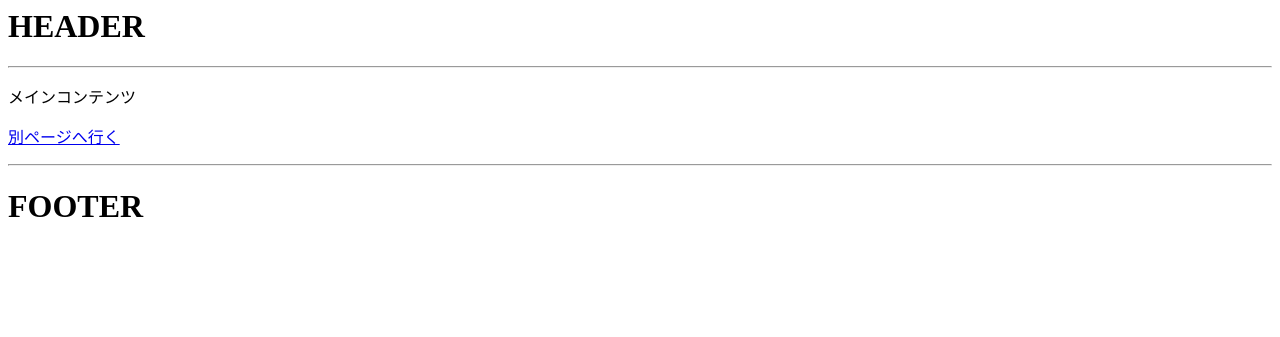
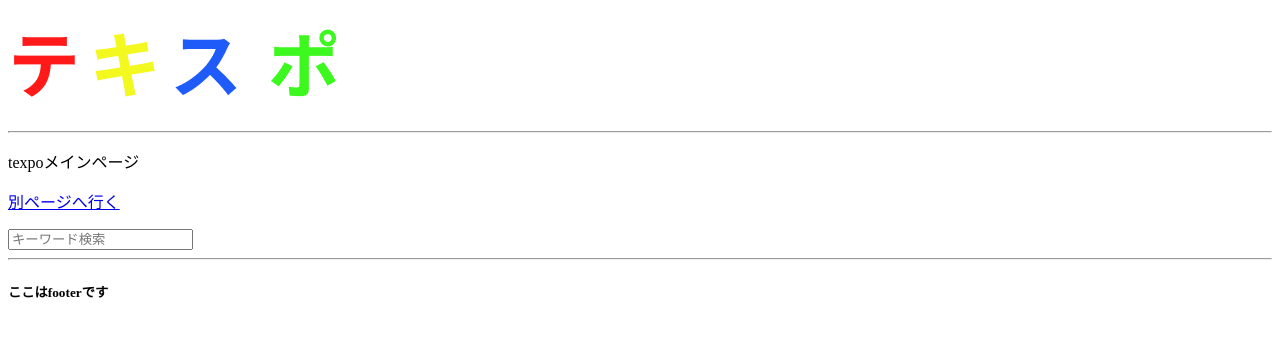
Before and after one commit to MRs355-2/JK-S2, a Flask app: page / in a window 1280 px wide. Shown: the top 337 px of the page. Run offline with Flask 2, Linux system fonts and the light colour scheme.

Commit message:
[update]serch box

```diff
--- a/app.py
+++ b/app.py
@@ -1,5 +1,5 @@
 from flask import Flask,render_template
-app = Flask(__name__)
+app = Flask(__name__, static_folder='./templates/images')
 
 @app.route('/')
 def index():
--- a/templates/base.html
+++ b/templates/base.html
@@ -1,17 +1,17 @@
 <html>
     <head>
-        <title>Flask lesson</title>
+        <title>TEXPO</title>
     </head>
     <body>
     <header>
-        <div><h1>HEADER</h1></div>
+        <div class = "header_logo"><img src="/templates/images/logo_jp.png"　alt = "logo_img" title = "headerlogo"></div>
         <hr>
     </header>
 {% block main %}
 {% endblock %}
     <footer>
         <hr>
-        <div><h1>FOOTER</h1></div>
+        <div><h5>ここはfooterです</h5></div>
     </footer>
     </body>
 </html>
--- a/templates/index.html
+++ b/templates/index.html
@@ -1,7 +1,8 @@
 {% extends 'base.html' %}
 {% block main %}
     <main>
-        <p>メインコンテンツ</p>
+        <p>texpoメインページ</p>
         <p><a href="/another">別ページへ行く</a></p>
+        <input id="input" type="search" autocomplete="off" spellcheck="false" role="combobox" aria-live="polite" placeholder="キーワード検索">
     </main>
 {% endblock %}
```
Also changed, not shown: templates/images/logo_en.png (added), templates/images/logo_jp.png (added).
